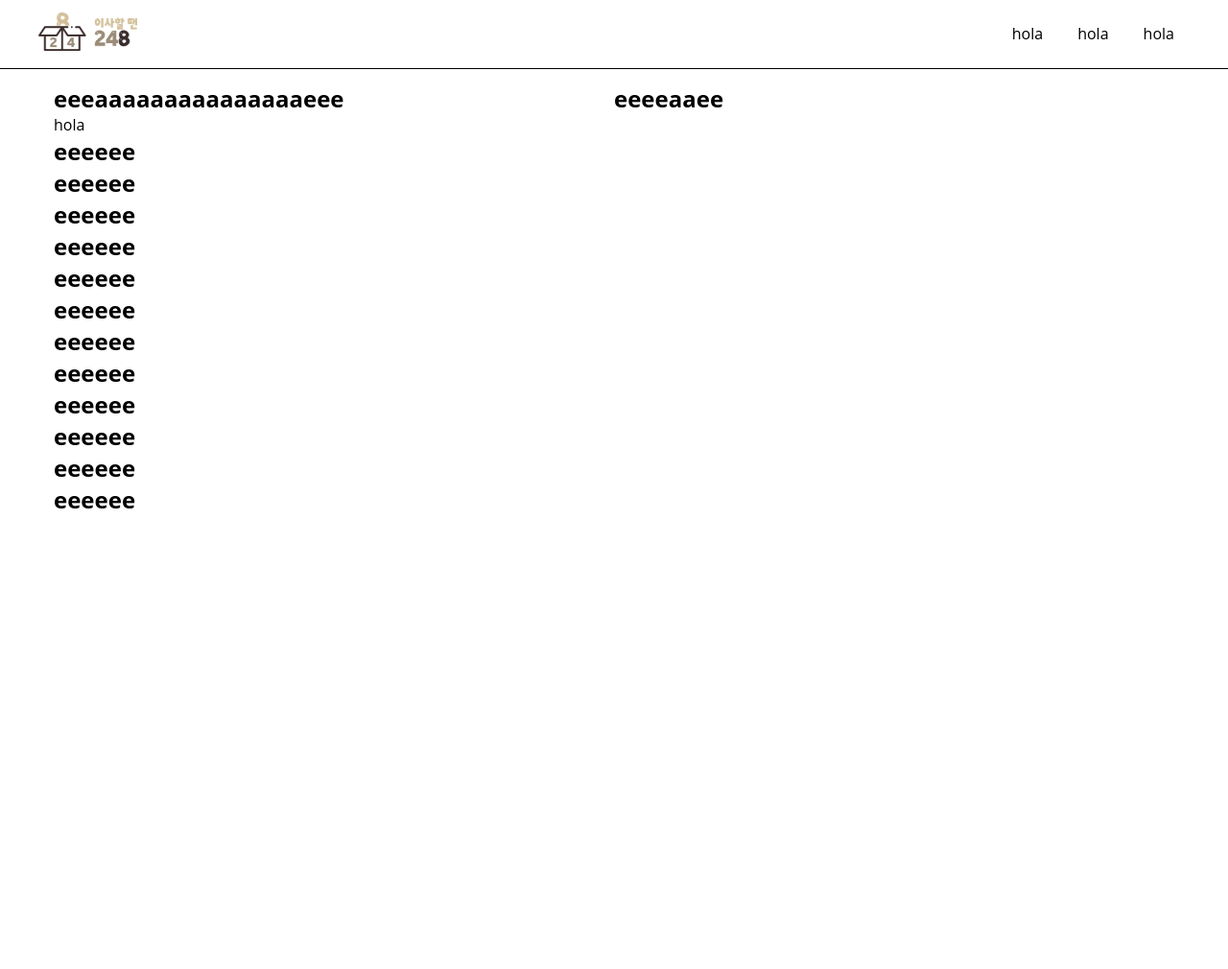
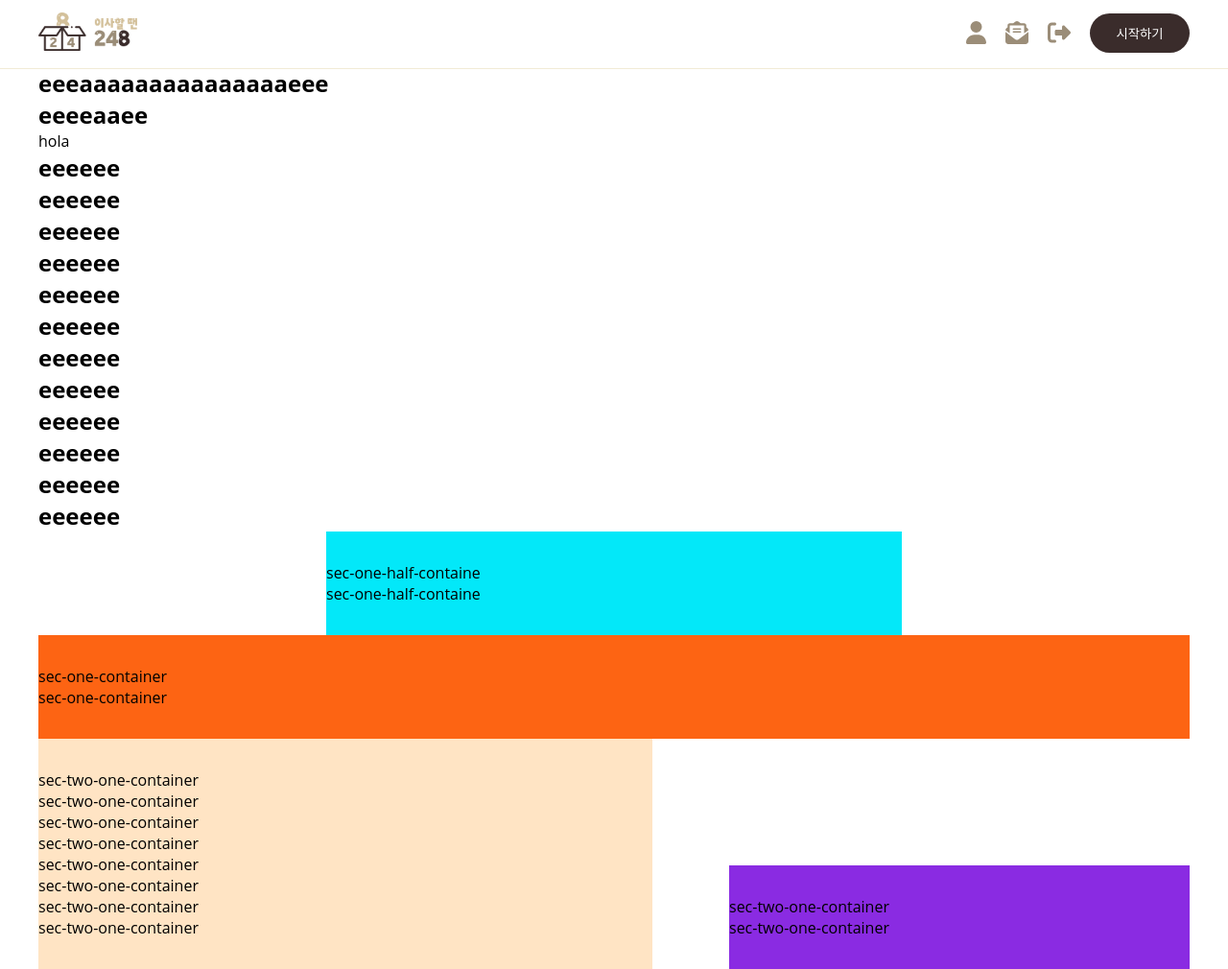
Before and after one commit to wwldwwld7/moving248, a React (Create React App) app in the folder FE/moving-248/: page / in a window 1280 px wide. Shown: the whole page at 96% size. Before the commit the page ends 800 px from the top, so only its background shows below. Built offline with nearby package versions, Linux system fonts and the light colour scheme.

Commit message:
feat: nav 더미 버튼 생성 및 로그인 시 출력되도록 구현 S09P12B301-175
Former-commit-id: e1e844391e047dd4920561930b589c57b612d6a8

```diff
--- a/FE/moving-248/src/App.css
+++ b/FE/moving-248/src/App.css
@@ -1,10 +1,10 @@
 /* ********Global******** */
 :root {
     /* App Colors */
-    --color-primary: var(--color-black);
-    --color-primary-variant: var(--color-gray);
-    --color-accent: var(--color-blue);
-    --color-accent-variant: var(--color-orange);
+    --color-primary: #d3c09a;
+    --color-primary-variant: #f1ebd6;
+    --color-accent: #3a2c2b;
+    --color-accent-variant: #9b8d78;
 
     /* Colors */
     --color-black: #050a13;
@@ -14,6 +14,10 @@
 
     /* size */
     --size-max-width: 1200px;
+    --size-half-width: 600px;
+    --size-left-width: 60%;
+    --size-right-width: 40%;
+    --size-half-margin: 5rem;
 }
 
 /* ********Default******** */
@@ -24,18 +28,6 @@
 body {
     font-family: 'Open Sans', sans-serif;
     margin: 0;
-}
-
-/* ************************************** test */
-.wow {
-    width: 50%;
-    display: inline-block;
-}
-/* ************************************** test */
-
-.max-container {
-    max-width: var(--size-max-width);
-    margin: auto;
 }
 
 h1,
@@ -69,9 +61,9 @@ button:focus {
 .max-container {
     max-width: var(--size-max-width);
     margin: auto;
-    padding: 1rem;
 }
 
+/* ********Font******** */
 h1 {
     font-size: 2.5rem;
 }
@@ -101,7 +93,38 @@ p {
     color: gray;
 }
 
-/* ********Font******** */
+/* ********Section******** */
+.max-container {
+    max-width: var(--size-max-width);
+    margin: auto;
+}
+.sec-one-half-container {
+    background-color: #03e8f9;
+    width: var(--size-half-width);
+    padding: 2rem 0;
+    margin: auto;
+}
+.sec-one-container {
+    background-color: #fd6413;
+    padding: 2rem 0;
+}
+
+.sec-two-one-container {
+    box-sizing: border-box;
+
+    background-color: bisque;
+    padding: 2rem 0;
+    margin-right: var(--size-half-margin);
+    display: inline-block;
+    width: calc(var(--size-left-width) - var(--size-half-margin));
+}
+.sec-two-two-container {
+    background-color: blueviolet;
+    padding: 2rem 0;
+    display: inline-block;
+    width: var(--size-right-width);
+    box-sizing: border-box;
+}
 
 /* 768 이하 */
 @media (max-width: 768px) {
--- a/FE/moving-248/src/components/header/Header.css
+++ b/FE/moving-248/src/components/header/Header.css
@@ -11,7 +11,7 @@ header {
     background-color: rgba(255, 255, 255, 0.9);
     backdrop-filter: blur(5px);
 
-    border-bottom: 1px solid black;
+    border-bottom: 1px solid var(--color-primary-variant);
     position: fixed; /* 상단에 고정 */
     top: 0;
     width: 100%;
@@ -37,18 +37,48 @@ header {
     width: auto;
 }
 
+.header__logo__img:hover {
+    cursor: pointer;
+}
+
 .header__menu {
     display: flex;
     gap: 4px;
 }
 
 .header__menu__item {
-    padding: 8px 16px;
+    padding: 0.5rem 0;
+    padding-right: 1rem;
+}
+
+.header__icon {
+    font-size: 1.5rem;
 }
 
 .max-container {
     max-width: var(--size-max-width);
     margin: auto;
+}
+
+.header__button {
+    background-color: var(--color-accent);
+    color: white;
+    width: 6.5rem;
+    height: 40.636px;
+    border-radius: 100px;
+}
+
+.header__button:hover {
+    cursor: pointer;
+    background-color: var(--color-accent);
+}
+
+.header__icon {
+    color: var(--color-accent-variant);
+}
+
+.header__icon:hover {
+    color: var(--color-accent);
 }
 
 /* 768 이하 */
--- a/FE/moving-248/src/components/header/Header.js
+++ b/FE/moving-248/src/components/header/Header.js
@@ -1,19 +1,62 @@
-import React from 'react';
+import React, { useEffect, useState } from 'react';
+import { Link } from 'react-router-dom';
+import { FontAwesomeIcon } from '@fortawesome/react-fontawesome';
+import { faUser, faRightFromBracket, faEnvelopeOpenText } from '@fortawesome/free-solid-svg-icons';
 import './Header.css';
 
 export default function Header() {
+    const [userId, setUserId] = useState('s'); // userId
+    const [userCategory, setUserCategory] = useState(''); // user 분류
+    const [activeApply, setActiveApply] = useState(''); // 활성화된 신청서 주소
+    const [btntxt, setBtntxt] = useState('시작하기');
+    const [btnUrl, setBtnUrl] = useState('/login'); // 버튼이 이동할 주소
+
+    useEffect(() => {
+        // [Need] User Id 가져오기
+        console.log('[Need] render링 된 후 사용자 아이디 존재하는지 확인 필요');
+        if (userId !== '') {
+            // [Need] User Category 가져오기
+            if (activeApply !== '') {
+                setBtntxt();
+            }
+        }
+    }, []);
+
     return (
         <header>
             <div className='header'>
                 <div className='header__inner'>
                     <div className='header__logo'>
-                        <img className='header__logo__img' src={process.env.PUBLIC_URL + '/logo-text-color.png'} alt='logo' />
+                        <Link to={`/`}>
+                            <img className='header__logo__img' src={process.env.PUBLIC_URL + '/logo-text-color.png'} alt='logo' />
+                        </Link>
                     </div>
-                    <ul className='header__menu'>
-                        <li className='header__menu__item'>hola</li>
-                        <li className='header__menu__item'>hola</li>
-                        <li className='header__menu__item'>hola</li>
-                    </ul>
+                    {userId !== '' ? (
+                        <ul className='header__menu'>
+                            <li className='header__menu__item'>
+                                <Link to={`#`}>
+                                    <FontAwesomeIcon className='header__icon' icon={faUser} />
+                                    {/* <FontAwesomeIcon icon="fa-regular fa-user" /> */}
+                                </Link>
+                            </li>
+                            <li className='header__menu__item'>
+                                <Link to={`#`}>
+                                    <FontAwesomeIcon className='header__icon' icon={faEnvelopeOpenText} />
+                                </Link>
+                            </li>
+                            <li className='header__menu__item'>
+                                <Link to={`#`}>
+                                    <FontAwesomeIcon className='header__icon' icon={faRightFromBracket} />
+                                </Link>
+                            </li>
+
+                            <button className='header__button'>{btntxt}</button>
+                        </ul>
+                    ) : (
+                        <ul className='header__menu'>
+                            <button className='header__button'>{btntxt}</button>
+                        </ul>
+                    )}
                 </div>
             </div>
         </header>
--- a/FE/moving-248/src/routes/Home/Home.js
+++ b/FE/moving-248/src/routes/Home/Home.js
@@ -1,6 +1,4 @@
 import Header from '../../components/header/Header.js';
-import { FontAwesomeIcon } from '@fortawesome/react-fontawesome';
-import { faSearch } from '@fortawesome/free-solid-svg-icons';
 
 export default function Home() {
     return (
@@ -31,6 +29,38 @@ export default function Home() {
                     <h2>eeeeee</h2>
                 </div>
             </section>
+
+            <section className='max-container'>
+                <div className='sec-one-half-container'>
+                    <p>sec-one-half-containe</p>
+                    <p>sec-one-half-containe</p>
+                </div>
+            </section>
+
+            <section className='max-container'>
+                <div className='sec-one-container'>
+                    <p>sec-one-container</p>
+                    <p>sec-one-container</p>
+                </div>
+            </section>
+
+            <section className='max-container'>
+                <div className='sec-two-one-container'>
+                    <p>sec-two-one-container</p>
+                    <p>sec-two-one-container</p>
+                    <p>sec-two-one-container</p>
+                    <p>sec-two-one-container</p>
+                    <p>sec-two-one-container</p>
+                    <p>sec-two-one-container</p>
+                    <p>sec-two-one-container</p>
+                    <p>sec-two-one-container</p>
+                </div>
+
+                <div className='sec-two-two-container'>
+                    <p>sec-two-one-container</p>
+                    <p>sec-two-one-container</p>
+                </div>
+            </section>
         </div>
     );
 }
```
Also changed, not shown: 1 other file (tests, documents, lock files or other folders).
